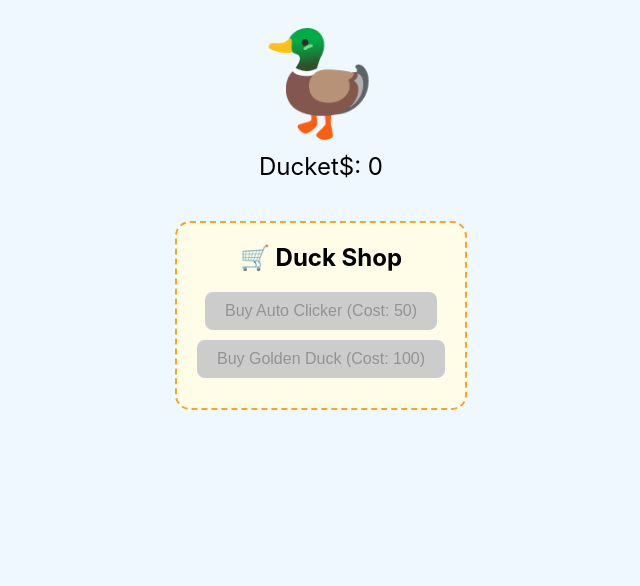
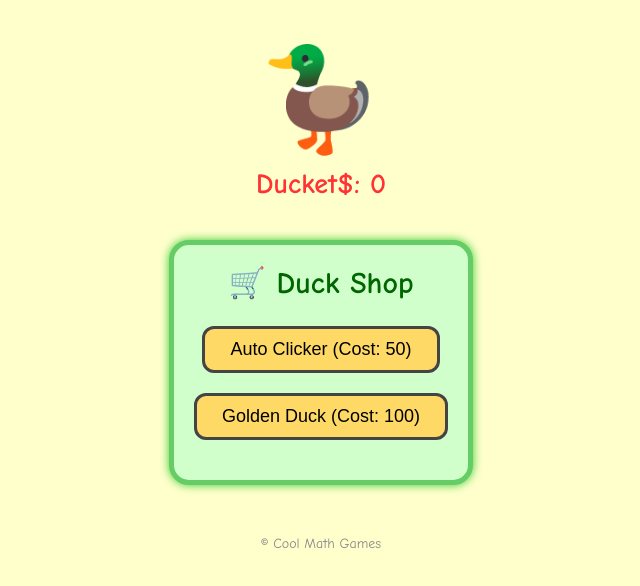
Before and after one commit to JackTheDemon354/0-Duck-Duck-Clicker, a plain HTML site: page index.html in a window 1280 px wide. Shown: the whole page, without its empty margins (319-959 px from the left). Drawn offline with Linux system fonts and the light colour scheme.

Commit message:
Update index.html

```diff
--- a/index.html
+++ b/index.html
@@ -5,8 +5,8 @@
   <style>
     body {
       margin: 0;
-      font-family: -apple-system, BlinkMacSystemFont, "Segoe UI", Roboto, Helvetica, Arial, sans-serif;
-      background: #f0f8ff;
+      font-family: 'Comic Sans MS', cursive, sans-serif;
+      background: #ffffcc;
       text-align: center;
       padding: 20px;
     }
@@ -15,6 +15,7 @@
       font-size: 100px;
       cursor: pointer;
       transition: transform 0.2s;
+      margin-top: 20px;
     }
 
     #duck:active {
@@ -22,39 +23,57 @@
     }
 
     #score {
-      font-size: 24px;
+      font-size: 28px;
       margin-top: 10px;
+      color: #ff3333;
+      font-weight: bold;
     }
 
     .shop {
       margin-top: 40px;
-      background: #fffde7;
-      border: 2px dashed #f5a623;
+      background: #d1ffcc;
+      border: 5px solid #66cc66;
       padding: 20px;
-      border-radius: 15px;
+      border-radius: 20px;
       display: inline-block;
+      box-shadow: 0 0 10px #33cc33;
     }
 
     .shop h2 {
       margin-top: 0;
+      font-size: 30px;
+      color: #006600;
     }
 
     .upgrade {
-      margin: 10px 0;
+      margin: 20px 0;
     }
 
     button {
-      padding: 10px 20px;
-      font-size: 16px;
-      border-radius: 8px;
-      border: none;
-      background: #ffdd57;
+      padding: 10px 25px;
+      font-size: 18px;
+      border-radius: 12px;
+      border: 3px solid #444;
+      background: #ffd966;
+      cursor: pointer;
+      transition: 0.2s;
+    }
+
+    button:hover {
+      background: #fff200;
+    }
+
+    .bonus {
+      font-size: 40px;
+      position: absolute;
+      display: none;
       cursor: pointer;
     }
 
-    button:disabled {
-      background: #ccc;
-      cursor: not-allowed;
+    footer {
+      margin-top: 50px;
+      font-size: 14px;
+      color: #888;
     }
   </style>
 </head>
@@ -67,30 +86,40 @@
     <h2>🛒 Duck Shop</h2>
 
     <div class="upgrade">
-      <button onclick="buyAutoClicker()" id="autoBtn">Buy Auto Clicker (Cost: 50)</button>
+      <button onclick="buyAutoClicker()">Auto Clicker (Cost: <span id='autoCost'>50</span>)</button>
     </div>
 
     <div class="upgrade">
-      <button onclick="buyGoldenDuck()" id="goldenBtn">Buy Golden Duck (Cost: 100)</button>
+      <button onclick="buyGoldenDuck()">Golden Duck (Cost: <span id='goldenCost'>100</span>)</button>
     </div>
   </div>
 
+  <div id="bonusDuck" class="bonus">🦆</div>
+
+  <footer>
+    &copy; Cool Math Games
+  </footer>
+
   <script>
     let ducket = 0;
-    let autoClicker = false;
-    let goldenDuck = false;
+    let clickValue = 1;
+
+    let autoClickerLevel = 0;
+    let autoClickerCost = 50;
+
+    let goldenDuckLevel = 0;
+    let goldenDuckCost = 100;
 
     const duck = document.getElementById("duck");
     const scoreDisplay = document.getElementById("score");
-    const autoBtn = document.getElementById("autoBtn");
-    const goldenBtn = document.getElementById("goldenBtn");
-
-    let clickValue = 1;
+    const autoCostDisplay = document.getElementById("autoCost");
+    const goldenCostDisplay = document.getElementById("goldenCost");
+    const bonusDuck = document.getElementById("bonusDuck");
 
     function updateScore() {
       scoreDisplay.textContent = `Ducket$: ${ducket}`;
-      autoBtn.disabled = ducket < 50 || autoClicker;
-      goldenBtn.disabled = ducket < 100 || goldenDuck;
+      autoCostDisplay.textContent = autoClickerCost;
+      goldenCostDisplay.textContent = goldenDuckCost;
     }
 
     duck.onclick = () => {
@@ -99,29 +128,50 @@
     };
 
     function buyAutoClicker() {
-      if (ducket >= 50 && !autoClicker) {
-        ducket -= 50;
-        autoClicker = true;
+      if (ducket >= autoClickerCost) {
+        ducket -= autoClickerCost;
+        autoClickerLevel++;
+        autoClickerCost = Math.floor(autoClickerCost * 1.5);
         setInterval(() => {
           ducket += clickValue;
           updateScore();
-        }, 1000); // 1 click per second
+        }, 1000);
         updateScore();
       }
     }
 
     function buyGoldenDuck() {
-      if (ducket >= 100 && !goldenDuck) {
-        ducket -= 100;
-        goldenDuck = true;
-        clickValue = 5; // Each click now gives 5
-        duck.textContent = "🐥";
+      if (ducket >= goldenDuckCost) {
+        ducket -= goldenDuckCost;
+        goldenDuckLevel++;
+        goldenDuckCost = Math.floor(goldenDuckCost * 2);
+        clickValue += 2;
         updateScore();
       }
     }
 
+    function spawnBonusDuck() {
+      const x = Math.random() * (window.innerWidth - 50);
+      const y = Math.random() * (window.innerHeight - 50);
+      bonusDuck.style.left = x + 'px';
+      bonusDuck.style.top = y + 'px';
+      bonusDuck.style.display = 'block';
+      setTimeout(() => {
+        bonusDuck.style.display = 'none';
+      }, 3000);
+    }
+
+    bonusDuck.onclick = () => {
+      ducket += 50;
+      bonusDuck.style.display = 'none';
+      updateScore();
+    };
+
+    setInterval(() => {
+      if (Math.random() < 0.1) spawnBonusDuck();
+    }, 5000);
+
     updateScore();
   </script>
-
 </body>
 </html>
```
